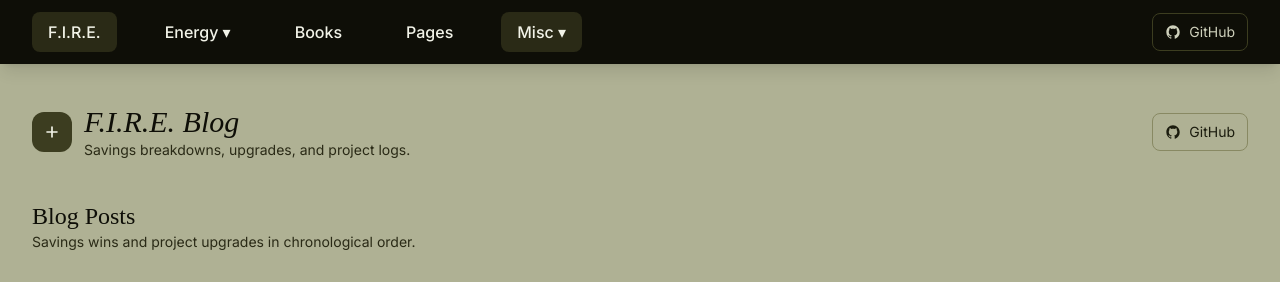
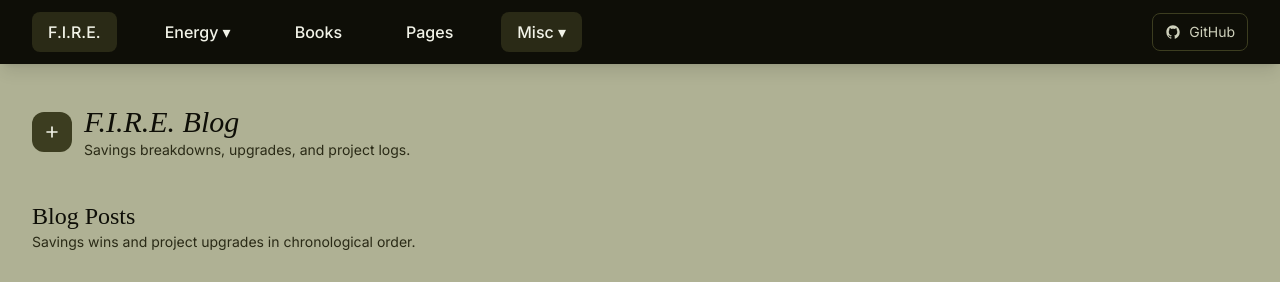
Before and after one commit to techmore/techmore.github.io, a Jekyll site: the page built from index.html, in a window 1280 px wide and 900 px high. Shown: the top 282 px of the window. Built offline with Jekyll 4.4.1, drawn with Linux system fonts in a browser that asks for light colours; nearby versions of some CDN libraries; some web fonts are replaced.

Commit message:
Remove GitHub link from homepage body

```diff
--- a/index.html
+++ b/index.html
@@ -7,7 +7,7 @@ title: F.I.R.E. - Techmore
     <!-- Command Bar -->
     <section class="py-10">
         <div class="max-w-7xl mx-auto px-4 sm:px-6 lg:px-8">
-            <div class="flex flex-col gap-4 lg:flex-row lg:items-center lg:justify-between lg:gap-6">
+            <div class="flex flex-col gap-4 lg:flex-row lg:items-center lg:gap-6">
                 <div class="flex items-center gap-3">
                     <div class="w-10 h-10 bg-olive-700 rounded-xl flex items-center justify-center text-olive-50">
                         <svg class="w-5 h-5" fill="none" stroke="currentColor" viewBox="0 0 24 24">
@@ -19,13 +19,6 @@ title: F.I.R.E. - Techmore
                         <p class="text-sm text-olive-800">Savings breakdowns, upgrades, and project logs.</p>
                     </div>
                 </div>
-                <a href="https://github.com/techmore/techmore.github.io" class="inline-flex items-center gap-2 bg-olive-300 rounded-lg border border-olive-400 px-3 py-2 text-sm text-olive-900 hover:bg-olive-400 transition-colors" aria-label="Techmore GitHub">
-                    <svg class="w-4 h-4" viewBox="0 0 24 24" fill="currentColor" aria-hidden="true">
-                        <path d="M12 2C6.48 2 2 6.58 2 12.26c0 4.52 2.87 8.35 6.84 9.7.5.1.68-.22.68-.48l-.01-1.7c-2.78.62-3.37-1.2-3.37-1.2-.45-1.2-1.1-1.52-1.1-1.52-.9-.64.07-.63.07-.63 1 .07 1.53 1.06 1.53 1.06.9 1.56 2.36 1.11 2.94.85.09-.67.35-1.11.64-1.36-2.22-.26-4.55-1.15-4.55-5.1 0-1.13.39-2.06 1.03-2.78-.1-.26-.45-1.31.1-2.72 0 0 .84-.27 2.75 1.05.8-.23 1.66-.35 2.51-.35.85 0 1.71.12 2.51.35 1.9-1.32 2.74-1.05 2.74-1.05.56 1.41.21 2.46.11 2.72.64.72 1.03 1.65 1.03 2.78 0 3.96-2.34 4.84-4.57 5.09.36.32.69.95.69 1.92l-.01 2.85c0 .27.18.59.69.48 3.97-1.35 6.84-5.18 6.84-9.7C22 6.58 17.52 2 12 2z"/>
-                    </svg>
-                    GitHub
-                </a>
-
             </div>
 
         </div>
```
